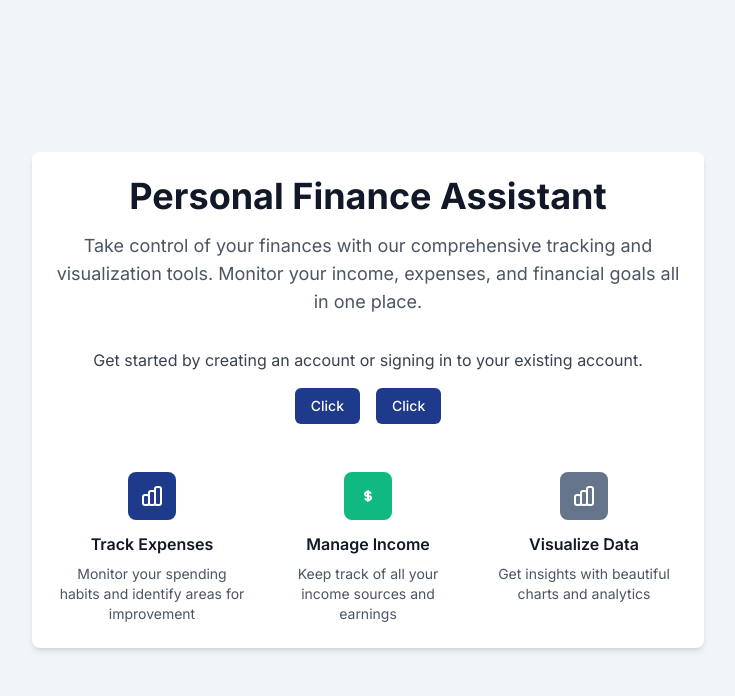
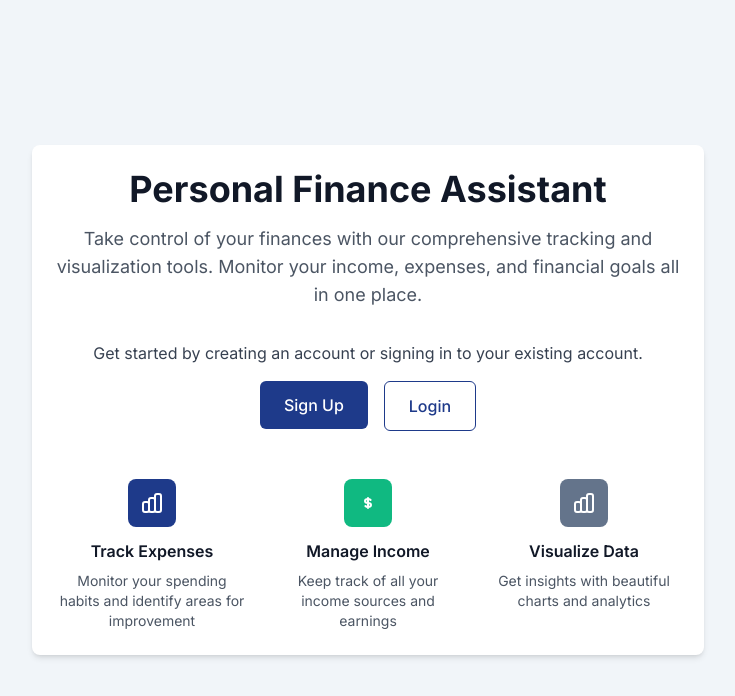
Before and after one commit to gsaikumar-123/Personal_Finance_Assistant, a React (Vite) app in the folder frontend/: page / in a window 1280 px wide. Shown: the top 696 px of the page, without its empty margins (272-1007 px from the left). Built offline with nearby package versions, Linux system fonts and the light colour scheme; no server answers; the HTML template or start-up script is replaced by a standard one.

Commit message:
updated button component

```diff
--- a/frontend/src/components/common/Button.jsx
+++ b/frontend/src/components/common/Button.jsx
@@ -1,34 +1,42 @@
-import React from 'react'
-
 const Button = ({
-  label = 'Click',
+  children,
+  variant = 'primary',
+  size = 'md',
+  disabled = false,
   onClick,
   type = 'button',
-  disabled = false,
-  color = 'primary',
+  className = ''
 }) => {
-  const base = 'font-medium rounded-md px-4 py-2 text-sm transition-colors duration-200 focus:outline-none focus:ring-2 focus:ring-offset-2'
+  const baseClasses = 'font-medium rounded-md transition-colors duration-200 focus:outline-none focus:ring-2 focus:ring-offset-2';
 
-  const colors = {
+  const variants = {
     primary: 'bg-primary text-white hover:bg-blue-800 focus:ring-primary',
     secondary: 'bg-secondary text-white hover:bg-gray-600 focus:ring-secondary',
     success: 'bg-income text-white hover:bg-green-700 focus:ring-income',
     danger: 'bg-expense text-white hover:bg-red-700 focus:ring-expense',
     outline: 'border border-primary text-primary hover:bg-primary hover:text-white focus:ring-primary',
-  }
+  };
 
-  const disabledStyle = disabled ? 'opacity-50 cursor-not-allowed' : 'cursor-pointer'
+  const sizes = {
+    sm: 'px-3 py-1.5 text-sm',
+    md: 'px-4 py-2 text-sm',
+    lg: 'px-6 py-3 text-base',
+  };
+
+  const disabledClasses = disabled ? 'opacity-50 cursor-not-allowed' : 'cursor-pointer';
+
+  const classes = `${baseClasses} ${variants[variant]} ${sizes[size]} ${disabledClasses} ${className}`;
 
   return (
     <button
       type={type}
+      className={classes}
+      disabled={disabled}
       onClick={onClick}
-      disabled={disabled}
-      className={`${base} ${colors[color]} ${disabledStyle}`}
     >
-      {label}
+      {children}
     </button>
-  )
-}
+  );
+};
 
-export default Button
+export default Button;``
```
